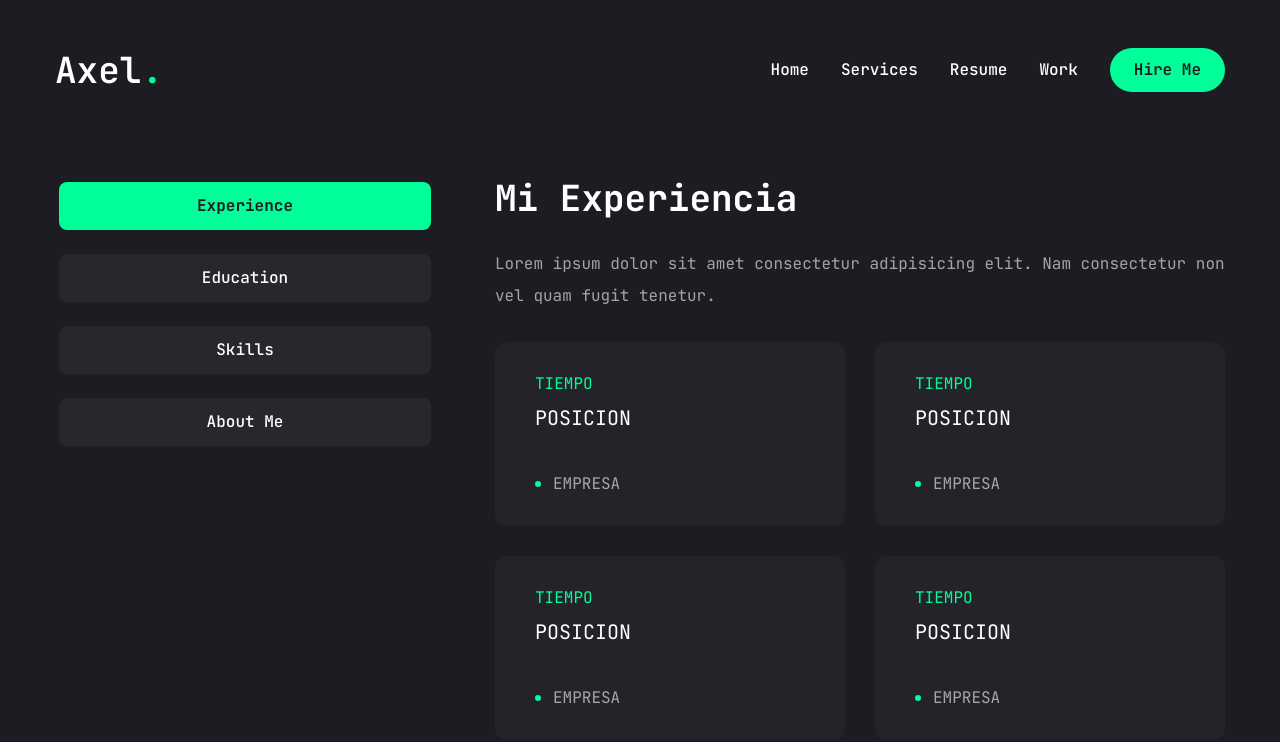
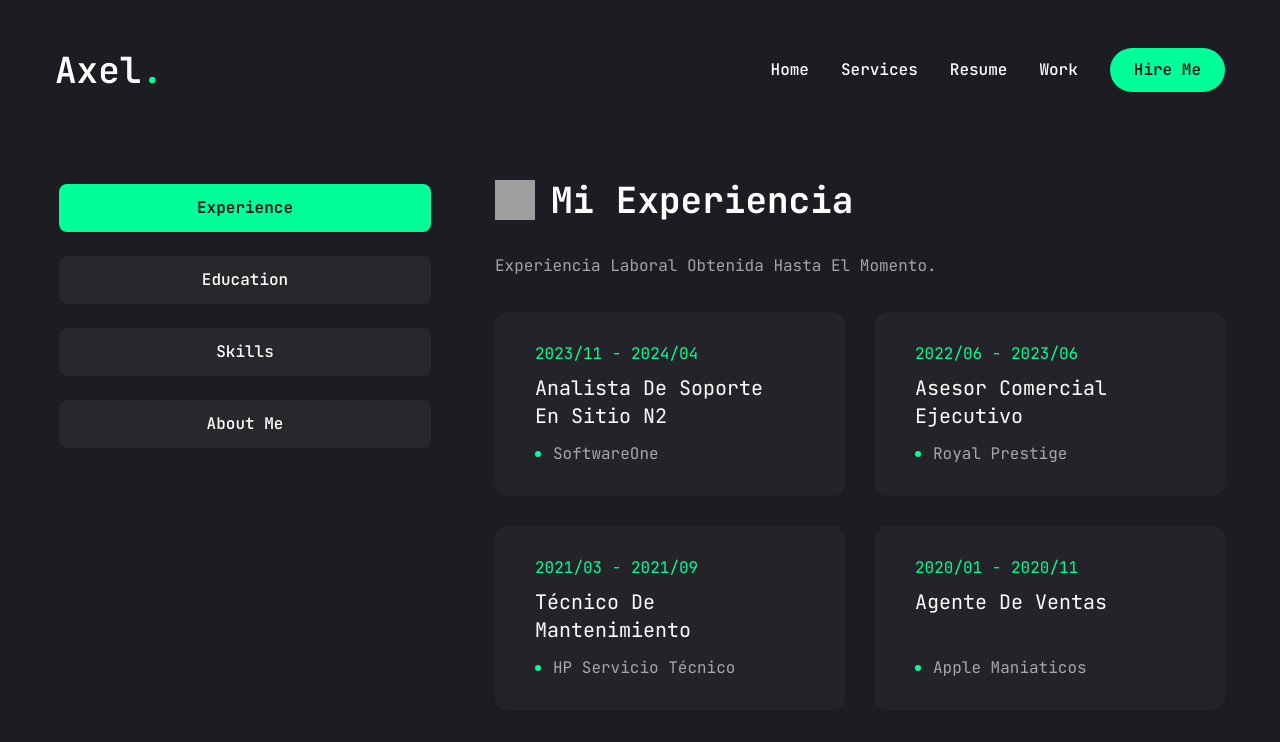
Before and after one commit to ElGaboCraft/portafolio_web, a Next.js app: page /portafolio_web/resume in a window 1280 px wide. Shown: the top 742 px of the page. Built offline with nearby package versions, Linux system fonts and the light colour scheme; grey boxes are pictures that could not be loaded.

Commit message:
Cambios Terminados Seccion resume

```diff
--- a/app/resume/page.jsx
+++ b/app/resume/page.jsx
@@ -1,8 +1,8 @@
 "use client";
 
 import { Description } from "@radix-ui/react-dialog";
-import { FaHtml5, FaCss3, FaJs, FaReact, FaFigma, FaNodeJs } from "react-icons/fa";
-import { SiTailwindcss, SiNextdotjs } from "react-icons/si";
+import { FaHtml5, FaCss3, FaJs, FaNodeJs } from "react-icons/fa";
+import { SiTailwindcss, SiNextdotjs, SiWondersharefilmora, SiAdobephotoshop } from "react-icons/si";
 import { Tabs, TabsContent, TabsList, TabsTrigger } from '@/components/ui/tabs';
 import { Tooltip, TooltipContent, TooltipProvider, TooltipTrigger } from '@/components/ui/tooltip';
 import { ScrollArea } from "@/components/ui/scroll-area";
@@ -10,8 +10,9 @@ import { motion } from "framer-motion";
 
 //about data
 const about = {
+  icon: '',
   title: "Acerca De Mi",
-  description: "Lorem ipsum dolor sit amet consectetur adipisicing elit. Nam consectetur non vel quam fugit tenetur.",
+  description: "Datos personales y métodos de contacto.",
   info: [
     {
       fieldName: "Nombre",
@@ -49,37 +50,32 @@ const about = {
 const experience = {
   icon: 'https://raw.githubusercontent.com/ElGaboCraft/portafolio_web/82dbc3d2bf0d45118e603d96752920b5c074afdc/public/assets/resume/badge.svg',
   title: "Mi Experiencia",
-  description: "Lorem ipsum dolor sit amet consectetur adipisicing elit. Nam consectetur non vel quam fugit tenetur.",
+  description: "Experiencia laboral obtenida hasta el momento.",
   items: [
     {
-      company: "EMPRESA",
-      postion: "POSICION",
-      duration: "TIEMPO",
+      company: "SoftwareOne",
+      postion: "Analista De Soporte En Sitio N2",
+      duration: "2023/11 - 2024/04",
     },
     {
-      company: "EMPRESA",
-      postion: "POSICION",
-      duration: "TIEMPO",
+      company: "Royal Prestige",
+      postion: "Asesor Comercial Ejecutivo",
+      duration: "2022/06 - 2023/06",
     },
     {
-      company: "EMPRESA",
-      postion: "POSICION",
-      duration: "TIEMPO",
+      company: "HP Servicio Técnico",
+      postion: "Técnico De Mantenimiento",
+      duration: "2021/03 - 2021/09",
     },
     {
-      company: "EMPRESA",
-      postion: "POSICION",
-      duration: "TIEMPO",
+      company: "Apple Maniaticos",
+      postion: "Agente De Ventas",
+      duration: "2020/01 - 2020/11",
     },
     {
-      company: "EMPRESA",
-      postion: "POSICION",
-      duration: "TIEMPO",
-    },
-    {
-      company: "EMPRESA",
-      postion: "POSICION",
-      duration: "TIEMPO",
+      company: "Tienda Friki",
+      postion: "Editor Multimedia",
+      duration: "2018/02 - 2019/12",
     },
   ]
 }
@@ -88,45 +84,51 @@ const experience = {
 const education = {
   icon: 'https://raw.githubusercontent.com/ElGaboCraft/portafolio_web/82dbc3d2bf0d45118e603d96752920b5c074afdc/public/assets/resume/cap.svg',
   title: "Mi Educación",
-  description: "Lorem ipsum dolor sit amet consectetur adipisicing elit. Nam consectetur non vel quam fugit tenetur.",
+  description: "Formación en tecnología con enfoque en desarrollo web, programación y análisis de datos.",
   items: [
     {
-      institution: "UNIDAD EDUCATIVA",
-      degree: "TITULO",
-      duration: "AÑO LECTIVO",
+      institution: "ConquerBlocks Academy",
+      degree: "Master FullStack Web-Developer",
+      duration: "2023 - Actualidad",
     },
     {
-      institution: "UNIDAD EDUCATIVA",
-      degree: "TITULO",
-      duration: "AÑO LECTIVO",
+      institution: "ITIL Foundation For IT",
+      degree: "ITL 4 Edition",
+      duration: "2024 - 2024",
     },
     {
-      institution: "UNIDAD EDUCATIVA",
-      degree: "TITULO",
-      duration: "AÑO LECTIVO",
+      institution: "Inst. Sup. Tec. Guayaquil",
+      degree: "Desarrolador De Software",
+      duration: "2021 - 2024",
     },
     {
-      institution: "UNIDAD EDUCATIVA",
-      degree: "TITULO",
-      duration: "AÑO LECTIVO",
+      institution: "UE. Provincia De Los Ríos",
+      degree: "Bachillerato Técnico En Informática",
+      duration: "2020 - 2021",
     },
     {
-      institution: "UNIDAD EDUCATIVA",
-      degree: "TITULO",
-      duration: "AÑO LECTIVO",
+      institution: "Universidad Hemisferios",
+      degree: "Formador De Formadores",
+      duration: "2023 - 2023",
     },
     {
-      institution: "UNIDAD EDUCATIVA",
-      degree: "TITULO",
-      duration: "AÑO LECTIVO",
+      institution: "Solo Learn",
+      degree: "HTML Azanzado",
+      duration: "2019 - 2019",
+    },
+    {
+      institution: "Inst. Sup. Tec. Guayaquil",
+      degree: "Robótica E IOT",
+      duration: "2022 - 2022",
     },
   ]
 }
 
 // skills data
 const skills = {
+  icon: '',
   title: "Mis Habilidades",
-  description: "Lorem ipsum dolor sit amet consectetur adipisicing elit. Nam consectetur non vel quam fugit tenetur.",
+  description: "Habilidades en desarrollo web, programación y diseño de interfaces.",
   skillList: [
     {
       icon: <FaHtml5 />,
@@ -141,10 +143,6 @@ const skills = {
       name: "javascript",
     },
     {
-      icon: <FaReact />,
-      name: "react.js",
-    },
-    {
       icon: <SiNextdotjs />,
       name: "next.js",
     },
@@ -157,8 +155,12 @@ const skills = {
       name: "node.js",
     },
     {
-      icon: <FaFigma />,
-      name: "figma",
+      icon: <SiWondersharefilmora />,
+      name: "Wondershare Filmora",
+    },
+    {
+      icon: <SiAdobephotoshop />,
+      name: "Adobe Photoshop",
     },
   ]
 }
@@ -186,12 +188,15 @@ const Resume = () => {
           </TabsList>
 
           {/* content */}
-          <div className="min-h-[70vh] w-full">
+          <div className="min-h-[70vh] capitalize w-full">
 
             {/* experience */}
             <TabsContent value="experience" className="w-full">
               <div className="flex flex-col gap-[30px] text-center xl:text-left">
-                <h3 className="text-4xl font-bold">{experience.title}</h3>
+                <div className="flex">
+                  <img src={experience.icon} alt="Icon" className="h-10 w-10 mr-4 mt-[0,5] " />
+                  <h3 className="text-4xl font-bold">{experience.title}</h3>
+                </div>
                 <p className="max-w-[600x] text-white/60 mx-auto xl:mx-0">
                   {experience.description}
                 </p>
@@ -221,7 +226,10 @@ const Resume = () => {
             {/* education */}
             <TabsContent value="education" className="w-full">
             <div className="flex flex-col gap-[30px] text-center xl:text-left">
-                <h3 className="text-4xl font-bold">{education.title}</h3>
+                <div className="flex">
+                  <img src={education.icon} alt="Icon" className="h-10 w-10 mr-4 mt-[0,5] " />
+                  <h3 className="text-4xl font-bold">{education.title}</h3>
+                </div>
                 <p className="max-w-[600x] text-white/60 mx-auto xl:mx-0">
                   {education.description}
                 </p>
@@ -252,7 +260,9 @@ const Resume = () => {
             <TabsContent value="skills" className="w-full h-full">
               <div className="flex flex-col gap-[30px]">
                 <div className="flex flex-col gap-[30px] text-center xl:text-left">
-                  <h3 className="text-4xl font-bold">{skills.title}</h3>
+                  <div className="flex">
+                    <h3 className="text-4xl font-bold">{skills.title}</h3>
+                  </div>
                   <p className="max-w-[600px] text-white/60 mx-auto xl:mx-0">
                     {skills.description}
                   </p>
@@ -283,7 +293,9 @@ const Resume = () => {
             {/* about */}
             <TabsContent value="about" className="w-full text-center xl:text-left">
               <div className="flex flex-col gap-[30px]">
-                <h3 className="text-4xl font-bold">{about.title}</h3>
+                <div className="flex">
+                  <h3 className="text-4xl font-bold">{about.title}</h3>
+                </div>
                 <p className="max-w-[600px] text-white/60 mx-auto xl:mx-0">{about.description}</p>
                 <ul className="grid grid-cols-1 xl:grid-cols-2 gap-y-6 max-w-[620px] mx-auto xl:mx-0">
                   {about.info.map((item, index) => {
```
